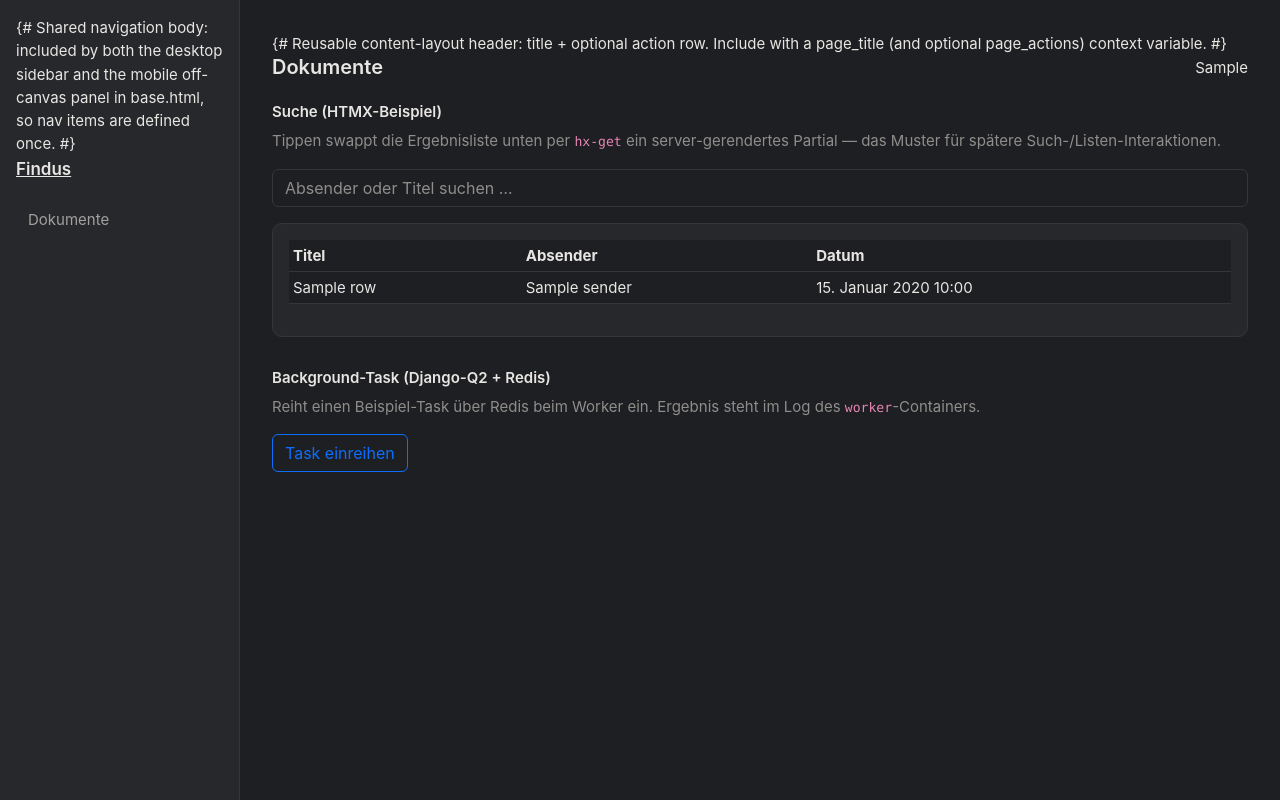
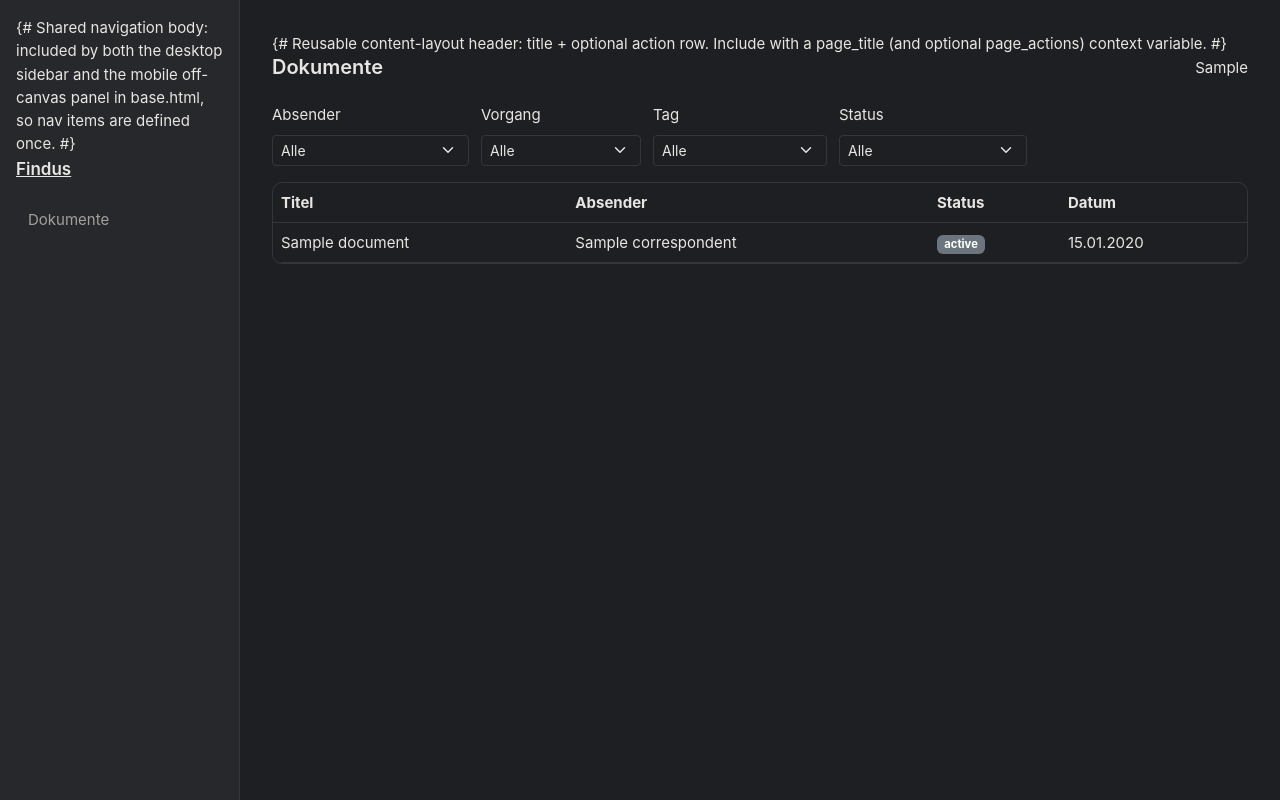
Before and after one commit to gdsanger/Findus, a Django app: template apps/documents/templates/documents/home.html in a window 1280 px wide. Run offline with Django 5.2, Linux system fonts and the light colour scheme; tables that the repository leaves empty hold one stand-in row (values such as "Sample post"); the template is opened without the code that fills it: values that come from a table or form of the project are taken from there, most other values are stand-ins (such as "Sample title", 1, 10 or a date in 2020); data that the repository does not hold is empty; parts of the project's set-up code (start-up, migrations or seed data) failed here and were passed over; some libraries are stand-ins or nearby versions.

Commit message:
Add document list page with combinable HTMX filters (#1014)
Replaces the base-template's search/task demo on the documents home page
with the real Document.objects.visible_to(user) listing, filterable by
Absender/Vorgang/Tag/Status via a single HTMX form (partial-swap, no
full reload) and paginated.

```diff
--- a/apps/documents/templates/documents/home.html
+++ b/apps/documents/templates/documents/home.html
@@ -4,41 +4,56 @@
 {% include "partials/_content_header.html" with page_title="Dokumente" %}
 
 <section class="findus-section">
-    <h2 class="findus-section-title">Suche (HTMX-Beispiel)</h2>
-    <p class="text-body-secondary">
-        Tippen swappt die Ergebnisliste unten per <code>hx-get</code> ein
-        server-gerendertes Partial &mdash; das Muster für spätere
-        Such-/Listen-Interaktionen.
-    </p>
-    <input
-        type="search"
-        name="q"
-        class="form-control mb-3"
-        placeholder="Absender oder Titel suchen …"
-        hx-get="{% url 'documents:example-search' %}"
-        hx-trigger="keyup changed delay:300ms, search"
-        hx-target="#example-list"
+    <form
+        class="findus-filter-bar"
+        hx-get="{% url 'documents:home' %}"
+        hx-target="#document-list-region"
         hx-swap="innerHTML"
+        hx-trigger="change"
+        hx-push-url="true"
+        hx-indicator="#document-list-indicator"
     >
-    <div id="example-list" class="findus-card">
-        {% include "documents/partials/_example_list.html" %}
+        <div class="findus-filter-field">
+            <label class="form-label" for="filter-correspondent">Absender</label>
+            <select id="filter-correspondent" name="correspondent" class="form-select form-select-sm">
+                <option value="">Alle</option>
+                {% for correspondent in correspondents %}
+                <option value="{{ correspondent.id }}" {% if selected.correspondent == correspondent.id|stringformat:"s" %}selected{% endif %}>{{ correspondent.name }}</option>
+                {% endfor %}
+            </select>
+        </div>
+        <div class="findus-filter-field">
+            <label class="form-label" for="filter-vorgang">Vorgang</label>
+            <select id="filter-vorgang" name="vorgang" class="form-select form-select-sm">
+                <option value="">Alle</option>
+                {% for vorgang in vorgaenge %}
+                <option value="{{ vorgang.id }}" {% if selected.vorgang == vorgang.id|stringformat:"s" %}selected{% endif %}>{{ vorgang.name }}</option>
+                {% endfor %}
+            </select>
+        </div>
+        <div class="findus-filter-field">
+            <label class="form-label" for="filter-tag">Tag</label>
+            <select id="filter-tag" name="tag" class="form-select form-select-sm">
+                <option value="">Alle</option>
+                {% for tag in tags %}
+                <option value="{{ tag.id }}" {% if selected.tag == tag.id|stringformat:"s" %}selected{% endif %}>{{ tag }}</option>
+                {% endfor %}
+            </select>
+        </div>
+        <div class="findus-filter-field">
+            <label class="form-label" for="filter-status">Status</label>
+            <select id="filter-status" name="status" class="form-select form-select-sm">
+                <option value="">Alle</option>
+                {% for value, label in status_choices %}
+                <option value="{{ value }}" {% if selected.status == value %}selected{% endif %}>{{ label }}</option>
+                {% endfor %}
+            </select>
+        </div>
+        <span id="document-list-indicator" class="htmx-indicator findus-filter-loading">Lädt …</span>
+    </form>
+
+    <div id="document-list-region">
+        {% include "documents/partials/_document_list.html" %}
     </div>
 </section>
-
-<section class="findus-section">
-    <h2 class="findus-section-title">Background-Task (Django-Q2 + Redis)</h2>
-    <p class="text-body-secondary">
-        Reiht einen Beispiel-Task über Redis beim Worker ein. Ergebnis steht
-        im Log des <code>worker</code>-Containers.
-    </p>
-    <button
-        class="btn btn-outline-primary"
-        hx-post="{% url 'documents:example-task-run' %}"
-        hx-target="#example-task-result"
-        hx-swap="innerHTML"
-    >
-        Task einreihen
-    </button>
-    <div id="example-task-result" class="mt-3"></div>
-</section>
 {% endblock %}
--- /dev/null
+++ b/apps/documents/templates/documents/partials/_document_list.html
@@ -0,0 +1,70 @@
+{% if page_obj %}
+<div class="findus-card table-responsive p-0">
+    <table class="table table-hover align-middle mb-0">
+        <thead>
+            <tr>
+                <th>Titel</th>
+                <th>Absender</th>
+                <th>Status</th>
+                <th>Datum</th>
+            </tr>
+        </thead>
+        <tbody>
+            {% for document in page_obj %}
+            <tr>
+                <td>{{ document.title }}</td>
+                <td>{{ document.correspondent.name|default:"—" }}</td>
+                <td>
+                    <span class="badge {% if document.processing_status == 'ready' %}text-bg-success{% elif document.processing_status == 'failed' %}text-bg-danger{% elif document.processing_status == 'pending' %}text-bg-secondary{% else %}text-bg-info{% endif %}">
+                        {{ document.get_processing_status_display }}
+                    </span>
+                </td>
+                <td>{{ document.created_at|date:"d.m.Y" }}</td>
+            </tr>
+            {% endfor %}
+        </tbody>
+    </table>
+</div>
+
+{% if page_obj.paginator.num_pages > 1 %}
+<nav aria-label="Seiten" class="findus-pagination">
+    <ul class="pagination pagination-sm mb-0">
+        <li class="page-item {% if not page_obj.has_previous %}disabled{% endif %}">
+            <a
+                class="page-link"
+                {% if page_obj.has_previous %}
+                href="?{{ query_without_page }}&page={{ page_obj.previous_page_number }}"
+                hx-get="{% url 'documents:home' %}?{{ query_without_page }}&page={{ page_obj.previous_page_number }}"
+                hx-target="#document-list-region"
+                hx-swap="innerHTML"
+                hx-push-url="true"
+                {% endif %}
+            >Zurück</a>
+        </li>
+        <li class="page-item disabled">
+            <span class="page-link">Seite {{ page_obj.number }} von {{ page_obj.paginator.num_pages }}</span>
+        </li>
+        <li class="page-item {% if not page_obj.has_next %}disabled{% endif %}">
+            <a
+                class="page-link"
+                {% if page_obj.has_next %}
+                href="?{{ query_without_page }}&page={{ page_obj.next_page_number }}"
+                hx-get="{% url 'documents:home' %}?{{ query_without_page }}&page={{ page_obj.next_page_number }}"
+                hx-target="#document-list-region"
+                hx-swap="innerHTML"
+                hx-push-url="true"
+                {% endif %}
+            >Weiter</a>
+        </li>
+    </ul>
+</nav>
+{% endif %}
+{% else %}
+<p class="text-muted">
+    {% if selected.correspondent or selected.vorgang or selected.tag or selected.status %}
+    Keine Dokumente für die gewählten Filter.
+    {% else %}
+    Keine Dokumente vorhanden.
+    {% endif %}
+</p>
+{% endif %}
--- a/apps/documents/templates/documents/partials/_example_list.html
+++ /dev/null
@@ -1,22 +0,0 @@
-{% if rows %}
-<table class="table table-sm">
-    <thead>
-        <tr>
-            <th>Titel</th>
-            <th>Absender</th>
-            <th>Datum</th>
-        </tr>
-    </thead>
-    <tbody>
-        {% for row in rows %}
-        <tr>
-            <td>{{ row.title }}</td>
-            <td>{{ row.sender }}</td>
-            <td>{{ row.date }}</td>
-        </tr>
-        {% endfor %}
-    </tbody>
-</table>
-{% else %}
-<p class="text-muted">Keine Treffer{% if query %} für "{{ query }}"{% endif %}.</p>
-{% endif %}
--- a/apps/documents/templates/documents/partials/_example_task_result.html
+++ /dev/null
@@ -1,4 +0,0 @@
-<div class="alert alert-success mb-0">
-    Task <code>{{ task_id }}</code> eingereiht. Ergebnis im Log des
-    <code>worker</code>-Containers prüfen.
-</div>
--- a/apps/documents/urls.py
+++ b/apps/documents/urls.py
@@ -5,7 +5,5 @@ from . import views
 app_name = "documents"
 
 urlpatterns = [
-    path("", views.home, name="home"),
-    path("example/search/", views.example_search, name="example-search"),
-    path("example/task/", views.example_task_run, name="example-task-run"),
+    path("", views.document_list, name="home"),
 ]
--- a/static/css/findus.css
+++ b/static/css/findus.css
@@ -342,3 +342,26 @@ body {
     border: 1px solid var(--findus-border);
     border-radius: var(--findus-radius-md);
 }
+
+/* Document list filter bar ------------------------------------------------*/
+.findus-filter-bar {
+    display: flex;
+    flex-wrap: wrap;
+    align-items: flex-end;
+    gap: var(--findus-space-3);
+    margin-bottom: var(--findus-space-4);
+}
+
+.findus-filter-field {
+    min-width: 10rem;
+}
+
+.findus-filter-loading {
+    align-self: center;
+    color: var(--findus-text-muted);
+    font-size: var(--findus-font-size-sm);
+}
+
+.findus-pagination {
+    margin-top: var(--findus-space-4);
+}
```
Also changed, not shown: apps/documents/tasks.py (+0 -14 lines), apps/documents/test_views.py (added, +138 -0 lines), apps/documents/views.py (+59 -37 lines).
